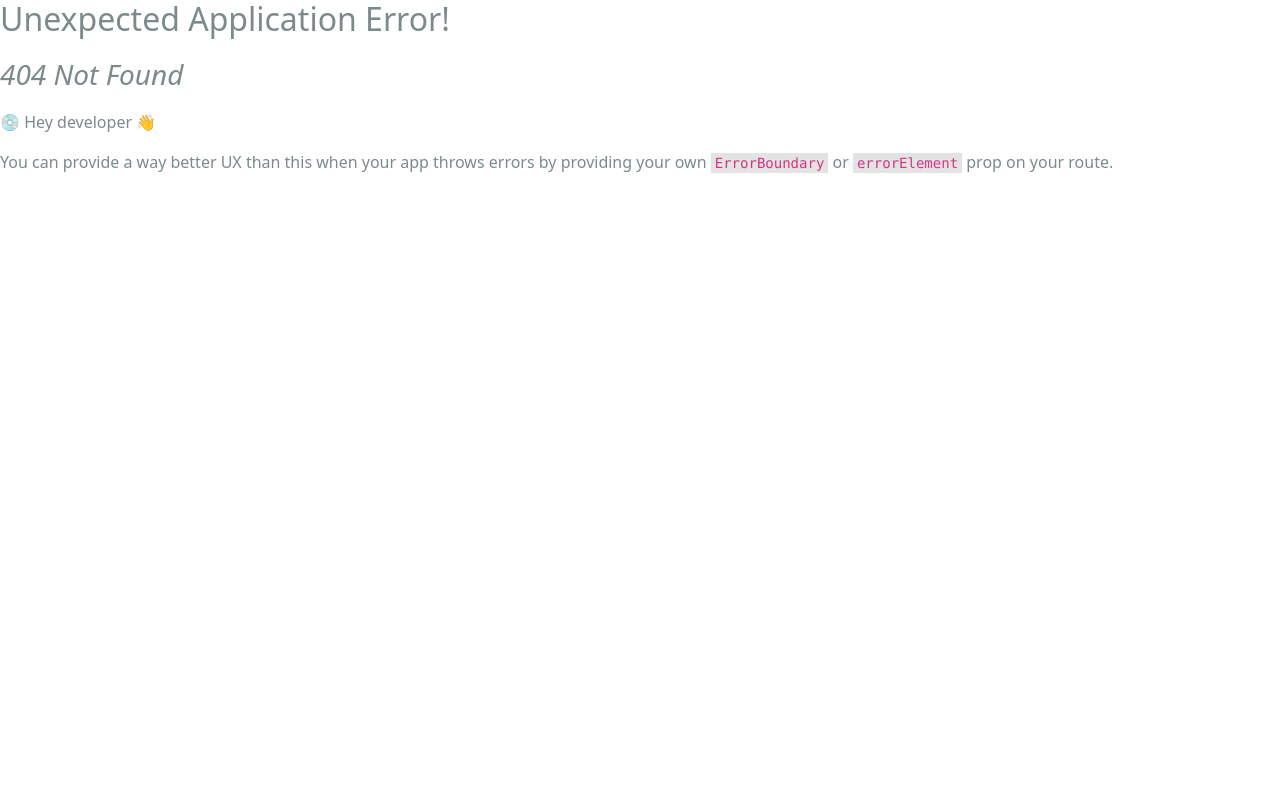
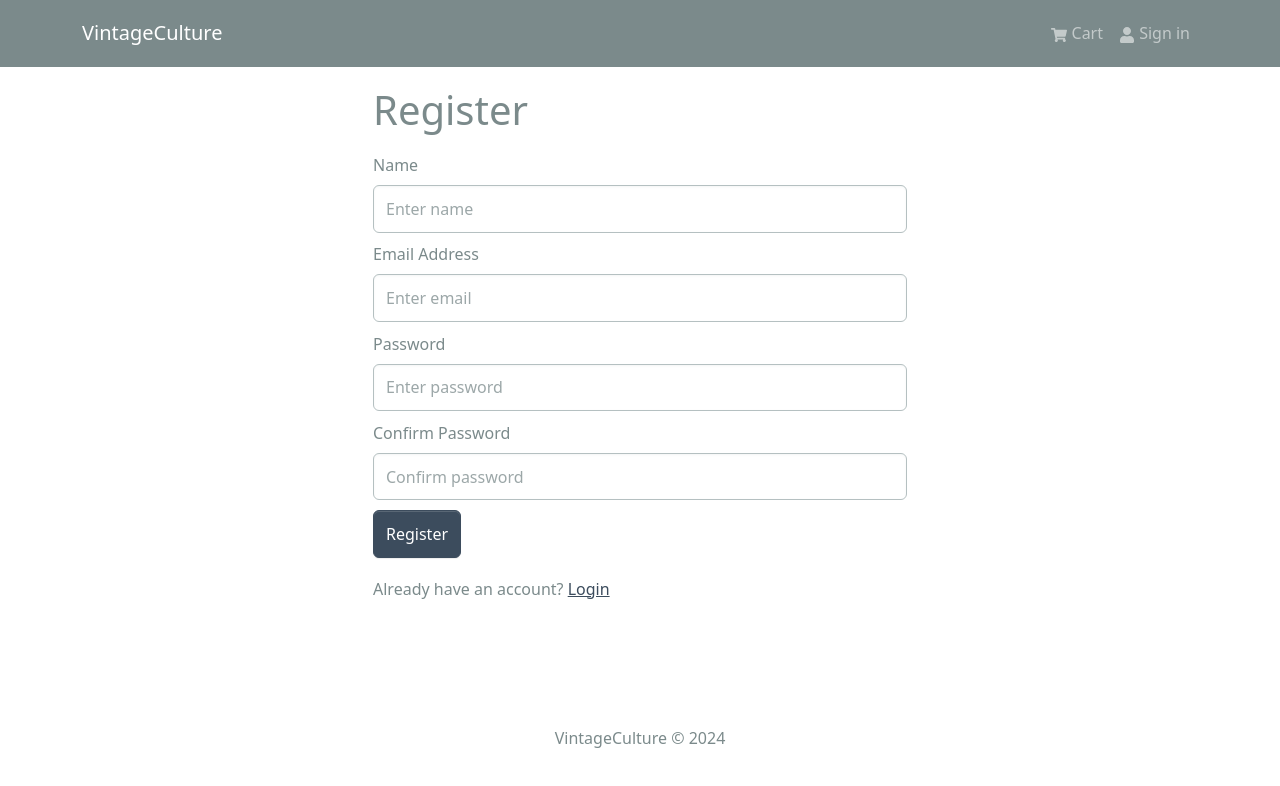
Before and after one commit to kevin120202/vintageCultureV1, a React (Vite) app in the folder frontend/: page /register in a window 1280 px wide. Before the commit this address had no page. Shown: the top 786 px of the page. Built offline with nearby package versions, Linux system fonts and the light colour scheme.

Commit message:
added register screen

```diff
--- a/frontend/src/main.jsx
+++ b/frontend/src/main.jsx
@@ -7,8 +7,7 @@
 import "./assets/styles/index.css"
 import { Provider } from 'react-redux'
 import store from './store.js'
-import { ToastContainer } from 'react-toastify'
-import 'react-toastify/dist/ReactToastify.css'
+
 
 import {
     createBrowserRouter,
@@ -20,6 +19,7 @@
 import ProductScreen from './screens/ProductScreen.jsx'
 import CartScreen from './screens/CartScreen.jsx'
 import LoginScreen from './screens/LoginScreen.jsx'
+import RegisterScreen from './screens/RegisterScreen.jsx'
 
 const router = createBrowserRouter(
     createRoutesFromElements(
@@ -28,6 +28,7 @@
             <Route path="/product/:id" element={<ProductScreen />} />
             <Route path="/cart" element={<CartScreen />} />
             <Route path="/login" element={<LoginScreen />} />
+            <Route path="/register" element={<RegisterScreen />} />
         </Route>
     )
 )
--- /dev/null
+++ b/frontend/src/screens/RegisterScreen.jsx
@@ -0,0 +1,113 @@
+import { useState, useEffect } from 'react';
+import { Link, useLocation, useNavigate } from 'react-router-dom';
+import { Form, Button, Row, Col } from 'react-bootstrap';
+import { useDispatch, useSelector } from 'react-redux';
+import Loader from '../components/Loader';
+import FormContainer from '../components/FormContainer';
+
+import { useRegisterMutation } from '../slice/usersApiSlice';
+import { setCredentials } from '../slice/authSlice';
+import { toast } from 'react-toastify';
+
+const RegisterScreen = () => {
+    const [name, setName] = useState('');
+    const [email, setEmail] = useState('');
+    const [password, setPassword] = useState('');
+    const [confirmPassword, setConfirmPassword] = useState('');
+
+    const dispatch = useDispatch();
+    const navigate = useNavigate();
+
+    const [register, { isLoading }] = useRegisterMutation();
+
+    const { userInfo } = useSelector((state) => state.auth);
+
+    const { search } = useLocation();
+    const sp = new URLSearchParams(search);
+    const redirect = sp.get('redirect') || '/';
+
+    useEffect(() => {
+        if (userInfo) {
+            navigate(redirect);
+        }
+    }, [navigate, redirect, userInfo]);
+
+    const submitHandler = async (e) => {
+        e.preventDefault();
+
+        if (password !== confirmPassword) {
+            toast.error('Passwords do not match');
+        } else {
+            try {
+                const res = await register({ name, email, password }).unwrap();
+                dispatch(setCredentials({ ...res }));
+                navigate(redirect);
+            } catch (err) {
+                toast.error(err?.data?.message || err.error);
+            }
+        }
+    };
+
+    return (
+        <FormContainer>
+            <h1>Register</h1>
+            <Form onSubmit={submitHandler}>
+                <Form.Group className='my-2' controlId='name'>
+                    <Form.Label>Name</Form.Label>
+                    <Form.Control
+                        type='name'
+                        placeholder='Enter name'
+                        value={name}
+                        onChange={(e) => setName(e.target.value)}
+                    ></Form.Control>
+                </Form.Group>
+
+                <Form.Group className='my-2' controlId='email'>
+                    <Form.Label>Email Address</Form.Label>
+                    <Form.Control
+                        type='email'
+                        placeholder='Enter email'
+                        value={email}
+                        onChange={(e) => setEmail(e.target.value)}
+                    ></Form.Control>
+                </Form.Group>
+
+                <Form.Group className='my-2' controlId='password'>
+                    <Form.Label>Password</Form.Label>
+                    <Form.Control
+                        type='password'
+                        placeholder='Enter password'
+                        value={password}
+                        onChange={(e) => setPassword(e.target.value)}
+                    ></Form.Control>
+                </Form.Group>
+                <Form.Group className='my-2' controlId='confirmPassword'>
+                    <Form.Label>Confirm Password</Form.Label>
+                    <Form.Control
+                        type='password'
+                        placeholder='Confirm password'
+                        value={confirmPassword}
+                        onChange={(e) => setConfirmPassword(e.target.value)}
+                    ></Form.Control>
+                </Form.Group>
+
+                <Button disabled={isLoading} type='submit' variant='primary'>
+                    Register
+                </Button>
+
+                {isLoading && <Loader />}
+            </Form>
+
+            <Row className='py-3'>
+                <Col>
+                    Already have an account?{' '}
+                    <Link to={redirect ? `/login?redirect=${redirect}` : '/login'}>
+                        Login
+                    </Link>
+                </Col>
+            </Row>
+        </FormContainer>
+    );
+};
+
+export default RegisterScreen;
--- a/frontend/src/slice/usersApiSlice.js
+++ b/frontend/src/slice/usersApiSlice.js
@@ -10,6 +10,13 @@
                 body: data,
             }),
         }),
+        register: builder.mutation({
+            query: (data) => ({
+                url: `${USERS_URL}`,
+                method: 'POST',
+                body: data,
+            }),
+        }),
         logout: builder.mutation({
             query: () => ({
                 url: `${USERS_URL}/logout`,
@@ -19,4 +26,4 @@
     })
 })
 
-export const { useLoginMutation, useLogoutMutation } = usersApiSlice
+export const { useLoginMutation, useLogoutMutation, useRegisterMutation } = usersApiSlice
```
